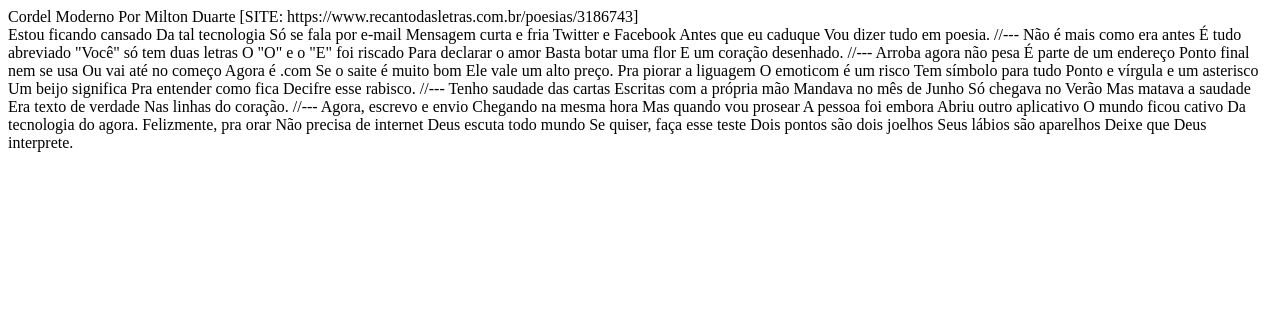
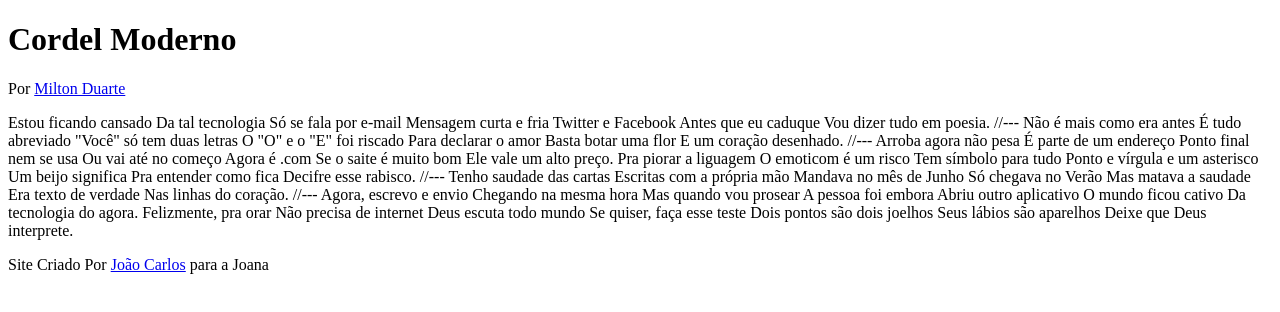
Before and after one commit to joaocarlosduartemartinsnet/desafio-cordel, a plain HTML site: page index.html in a window 1280 px wide. Drawn offline with Linux system fonts and the light colour scheme.

Commit message:
atualizadooooo

```diff
--- a/index.html
+++ b/index.html
@@ -9,9 +9,10 @@
 </head>
 <body>
     <header>
-        Cordel Moderno
-        Por Milton Duarte
-        [SITE: https://www.recantodasletras.com.br/poesias/3186743]
+        <h1>Cordel Moderno</h1>
+        <p>
+            Por <a href="https://www.recantodasletras.com.br/poesias/3186743"> Milton Duarte</a>
+        </p>
     </header>
 
     Estou ficando cansado
@@ -77,5 +78,9 @@
     Dois pontos são dois joelhos
     Seus lábios são aparelhos
     Deixe que Deus interprete.
+
+    <footer>
+        <p>Site Criado Por <a href="https://github.com/joaocarlosduartemartinsnet" target="_blank">João Carlos</a> para a Joana</p>
+    </footer>
 </body>
 </html>
```
